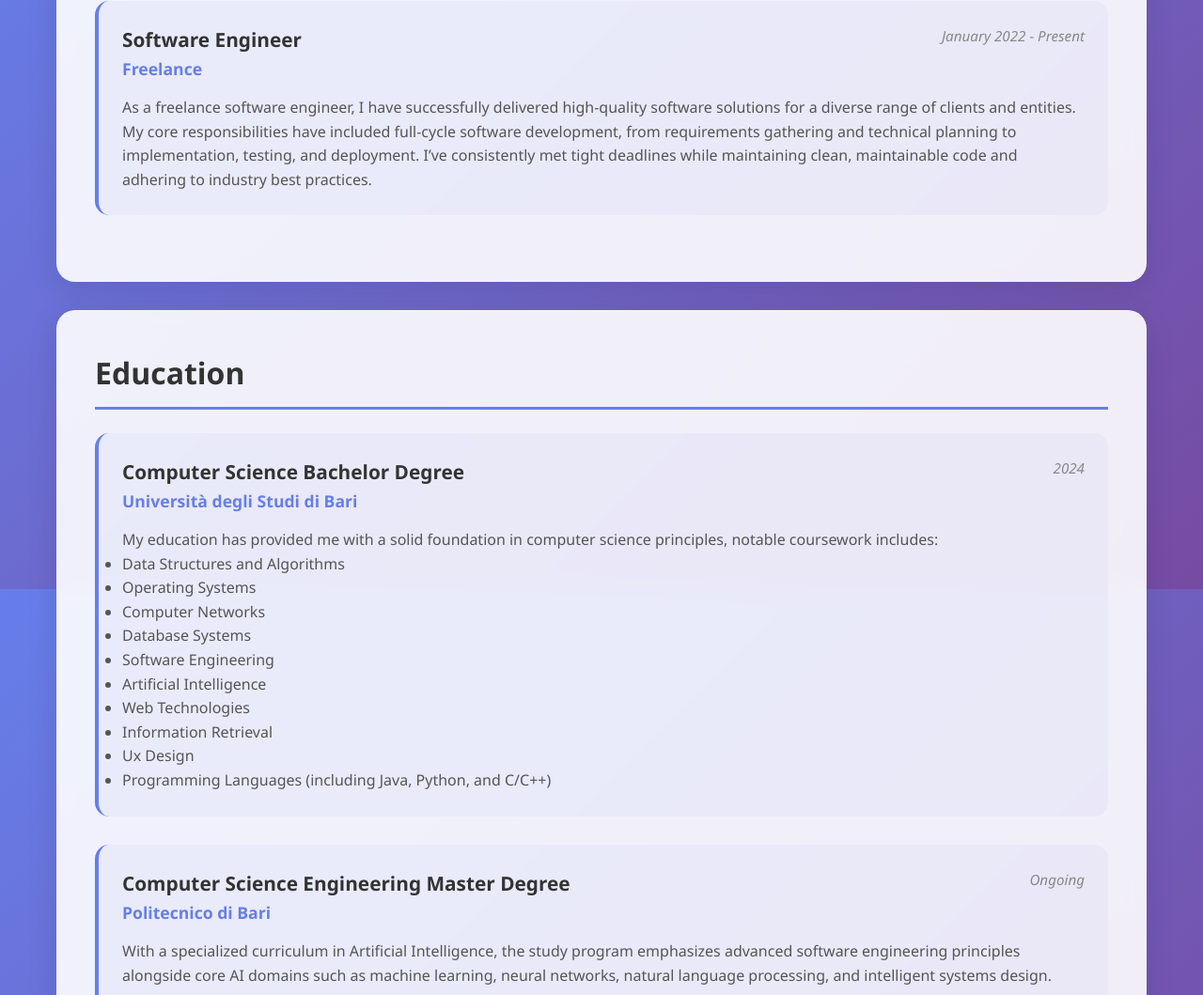
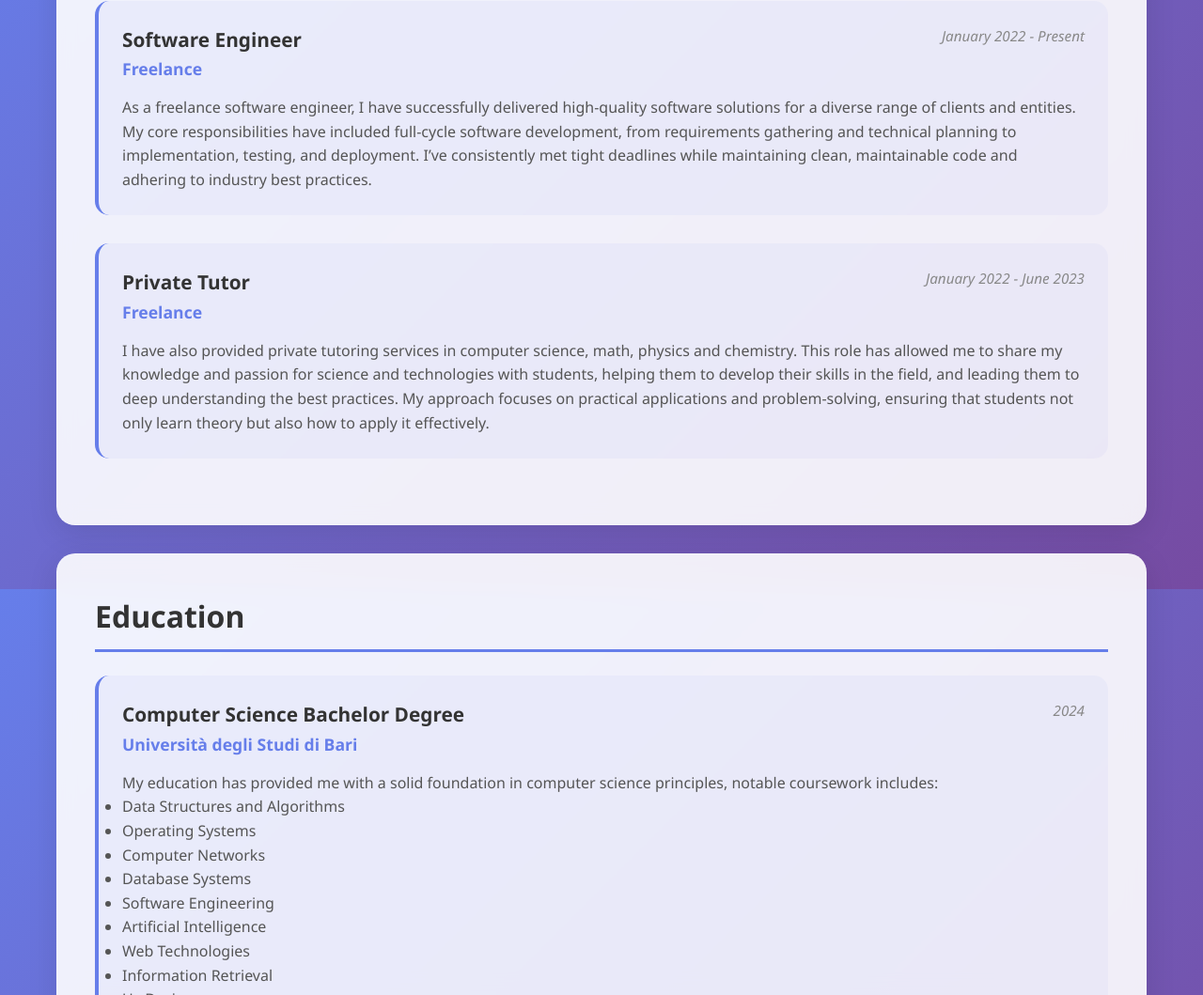
Before and after one commit to NicoVisci/NicoVisci.github.io, a plain HTML site: page index.html in a window 1280 px wide. Shown: the part 973-2032 px from the top of the page at 94% size. Drawn offline with Linux system fonts and the light colour scheme.

Commit message:
Update index.html

```diff
--- a/index.html
+++ b/index.html
@@ -63,20 +63,22 @@
                     industry best practices.
                 </div>
             </div>
-            <!--
             <div class="experience-item">
                 <div class="item-header">
                     <div>
-                        <div class="item-title">Previous Job Title</div>
-                        <div class="item-company">Previous Company</div>
+                        <div class="item-title">Private Tutor</div>
+                        <div class="item-company">Freelance</div>
                     </div>
-                    <div class="item-date">Month Year - Month Year</div>
+                    <div class="item-date">January 2022 - June 2023</div>
                 </div>
                 <div class="item-description">
-                    Another role description with your accomplishments and key contributions. Focus on results and impact you made in the organization.
+                    I have also provided private tutoring services in computer science, math, physics and chemistry.
+                    This role has allowed me to share my knowledge and passion for science and technologies with students,
+                    helping them to develop their skills in the field, and leading them to deep understanding the best practices.
+                    My approach focuses on practical applications and problem-solving, ensuring that students not only learn theory
+                    but also how to apply it effectively.
                 </div>
             </div>
-            -->
         </section>
 
         <section class="section">
```
